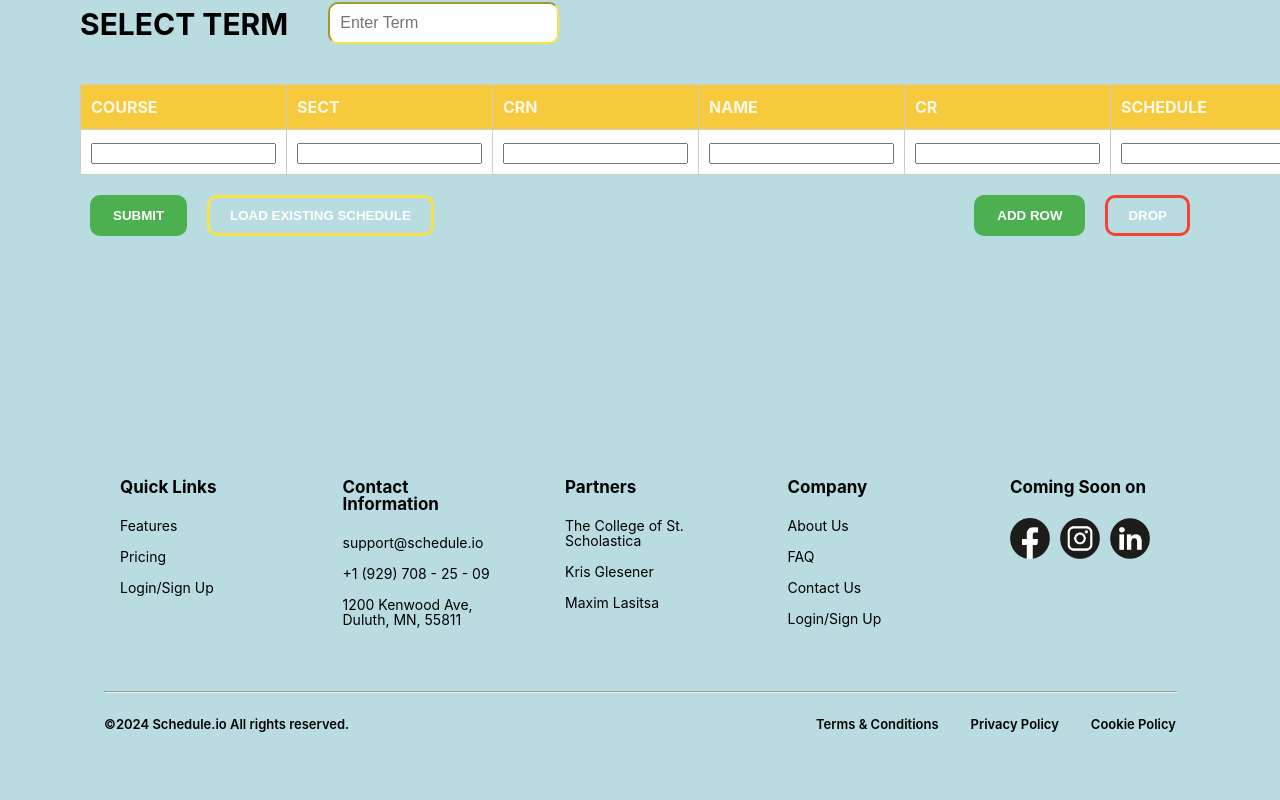
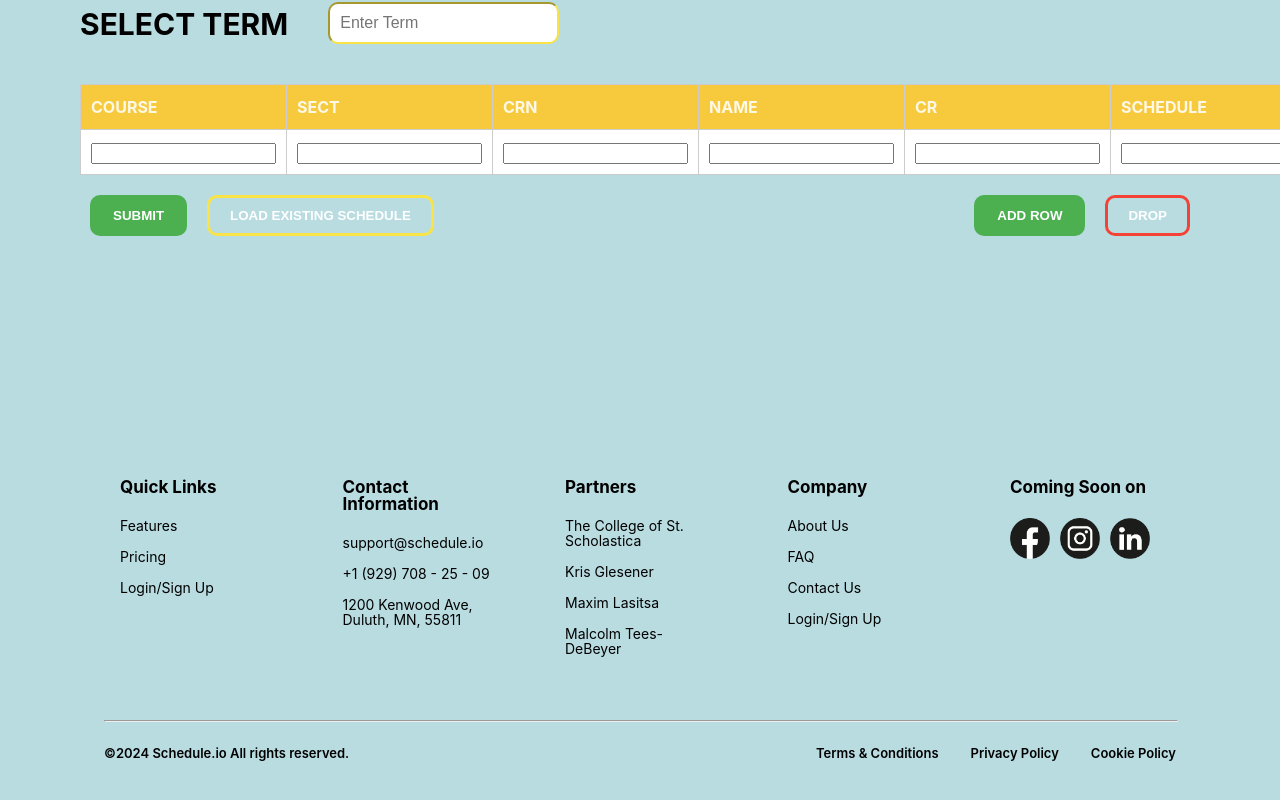
Before and after one commit to mlasitsa/Schedule_Project, a React (Vite) app: page /dashboard/addClasses in a window 1280 px wide. Shown: the part 336-1136 px from the top of the page. Built offline with nearby package versions, Linux system fonts and the light colour scheme.

Commit message:
Added myself to footer

```diff
--- a/src/FooterMenu/FooterMenu.jsx
+++ b/src/FooterMenu/FooterMenu.jsx
@@ -58,6 +58,9 @@ function FooterMenu() {
                         <a className='footerMenu-a' href='https://www.linkedin.com/in/maxlasitsa/' target="_blank" rel="noopener noreferrer">
                             <p>Maxim Lasitsa</p>
                         </a>
+                        <a className='footerMenu-a' href='https://www.linkedin.com/in/malcolm-tees-debeyer-71661b160/' target="_blank" rel="noopener noreferrer">
+                            <p>Malcolm Tees-DeBeyer</p>
+                        </a>
                     </div>
                     <div className='footerMenu-footer-links-div'>
                         <h4>Company</h4>
```
